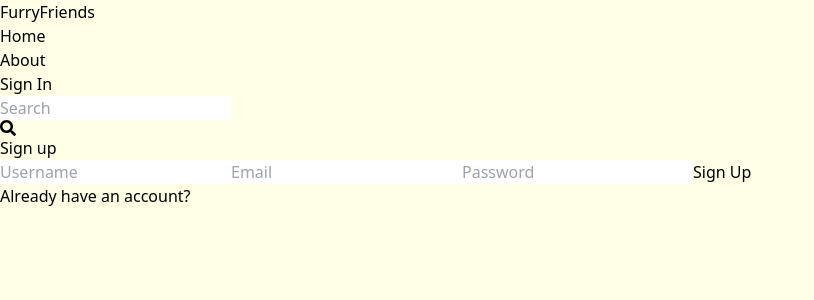
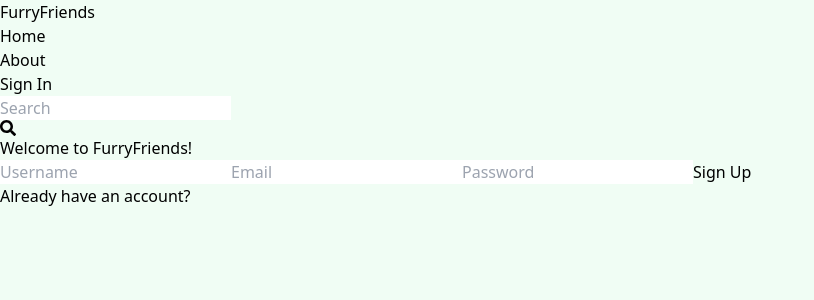
Before and after one commit to morjko/BISP_MarinaLi_14068, a React (Vite) app in the folder user/: page /sign-up in a window 1280 px wide. Shown: the top 300 px of the page, without its empty margins (0-814 px from the left). Built offline with nearby package versions, Linux system fonts and the light colour scheme.

Commit message:
updated signup UI

```diff
--- a/user/src/index.css
+++ b/user/src/index.css
@@ -3,5 +3,5 @@
 @tailwind utilities;
 
 body {
-    background-color: rgb(255, 255, 229);
+    background-color: rgb(240, 253, 244);
 }
--- a/user/src/pages/SignUp.jsx
+++ b/user/src/pages/SignUp.jsx
@@ -47,12 +47,12 @@ export default function SignUp() {
 
   return (
     <div className='mx-auto max-w-lg'>
-      <div className='text-green-600 font-bold text-center text-2xl my-10 uppercase'>Sign up</div>
+      <div className='text-green-600 font-bold text-center text-2xl my-10'>Welcome to FurryFriends!</div>
       <form onSubmit={handleSubmit} className='flex flex-col gap-5'>
         <input type="text" placeholder='Username' id='username' className='border p-2' onChange={handleChange} required/>
         <input type="email" placeholder='Email' id='email' className='border p-2' onChange={handleChange} required/>
         <input type="password" placeholder='Password' id='password' className='border p-2' onChange={handleChange} required/>
-        <button disabled={loading} className='p-2 bg-green-500 text-white hover:underline'>{loading? 'Wait, loading': 'Sign Up'}</button>
+        <button disabled={loading} className='p-2 bg-rose-400 text-white hover:underline'>{loading? 'Wait, loading': 'Sign Up'}</button>
       </form>
       <div className='mt-7 text-center'>
         <Link to='/sign-in'>
```
